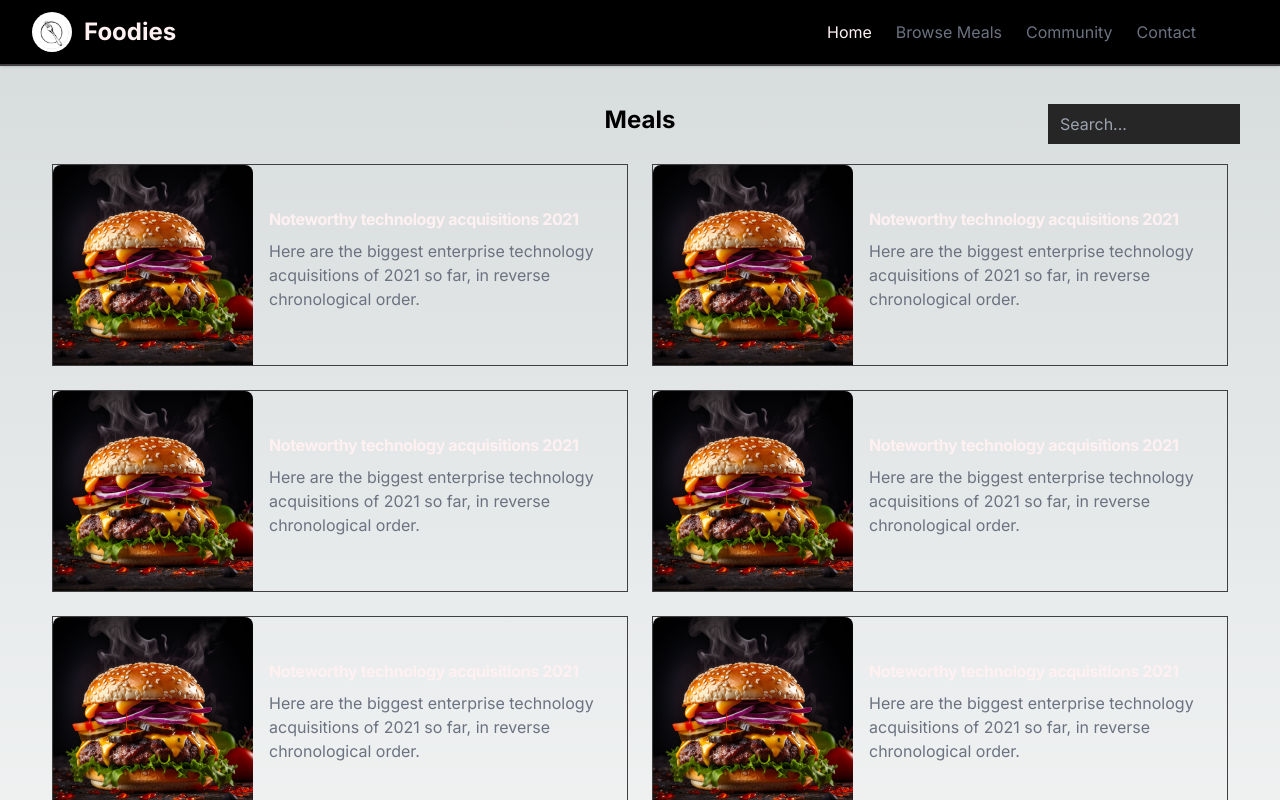
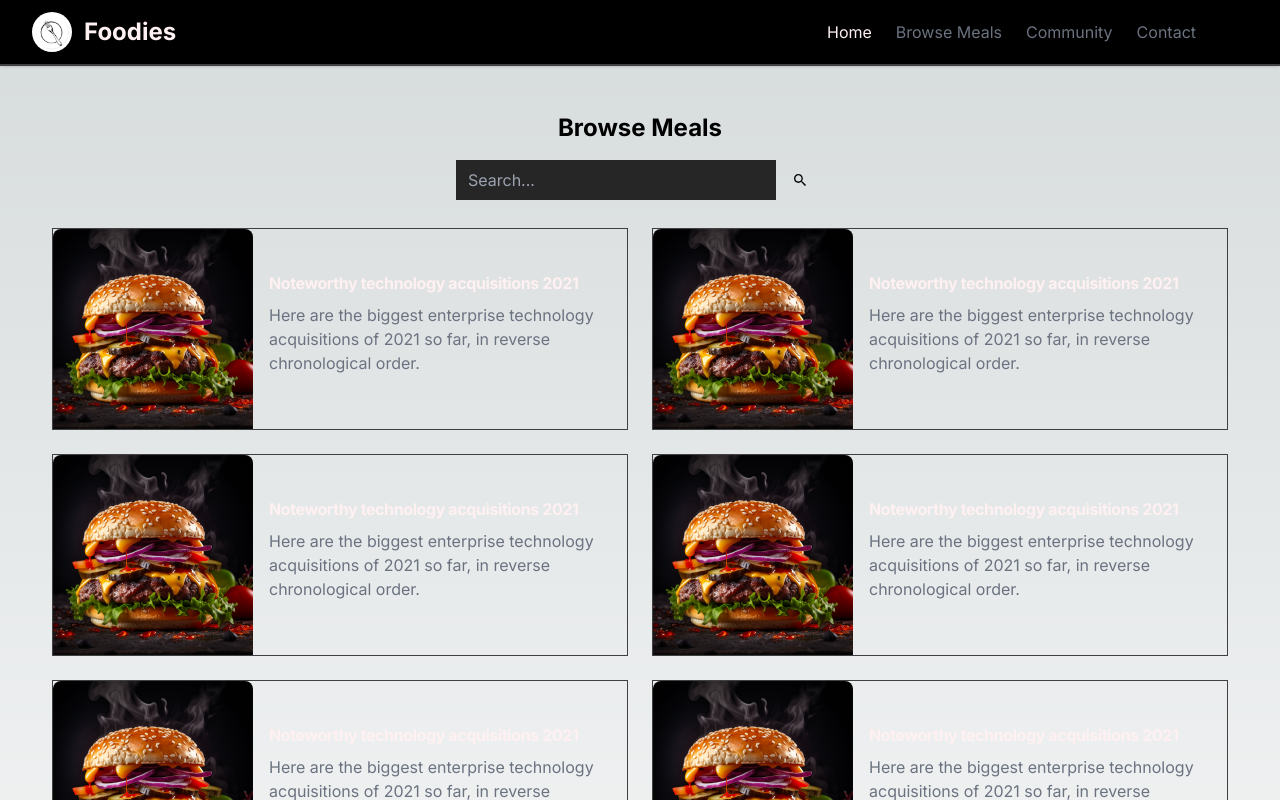
Before and after one commit to taufiqdp/next-foodies-app, a Next.js app: page /meals in a window 1280 px wide. Shown: the top 800 px of the page. Built offline with nearby package versions, Linux system fonts and the light colour scheme.

Commit message:
update: add search bar

```diff
--- a/app/meals/page.js
+++ b/app/meals/page.js
@@ -1,16 +1,22 @@
 import Cards from "@/components/cards";
+import { IoMdSearch } from "react-icons/io";
 
 export default function MealsPage() {
   return (
-    <main className="flex flex-col items-center p-6">
-      <div className="relative flex w-full justify-center mb-20 md:mb-4">
-        <h1 className="text-2xl font-bold">Meals</h1>
-        <input
-          className="absolute top-0 md:right-0 mt-12 md:mt-0 border-neutral-400 w-48 py-2 px-3 text-rose-50 bg-neutral-800 focus:outline-none"
-          id="search"
-          type="text"
-          placeholder="Search..."
-        />
+    <main className="flex flex-col items-center p-4">
+      <div className="w-full flex flex-col items-center pb-4">
+        <h1 className="text-2xl font-bold p-4">Browse Meals</h1>
+        <form className="flex items-center">
+          <input
+            className=" border-neutral-400 w-80 py-2 px-3 text-rose-50 bg-neutral-800 focus:outline-none"
+            id="search"
+            type="text"
+            placeholder="Search..."
+          />
+          <button class="bg-transparent hover:text-white h-10 py-2 px-4 hover:bg-neutral-950">
+            <IoMdSearch />
+          </button>
+        </form>
       </div>
       <Cards />
     </main>
```
